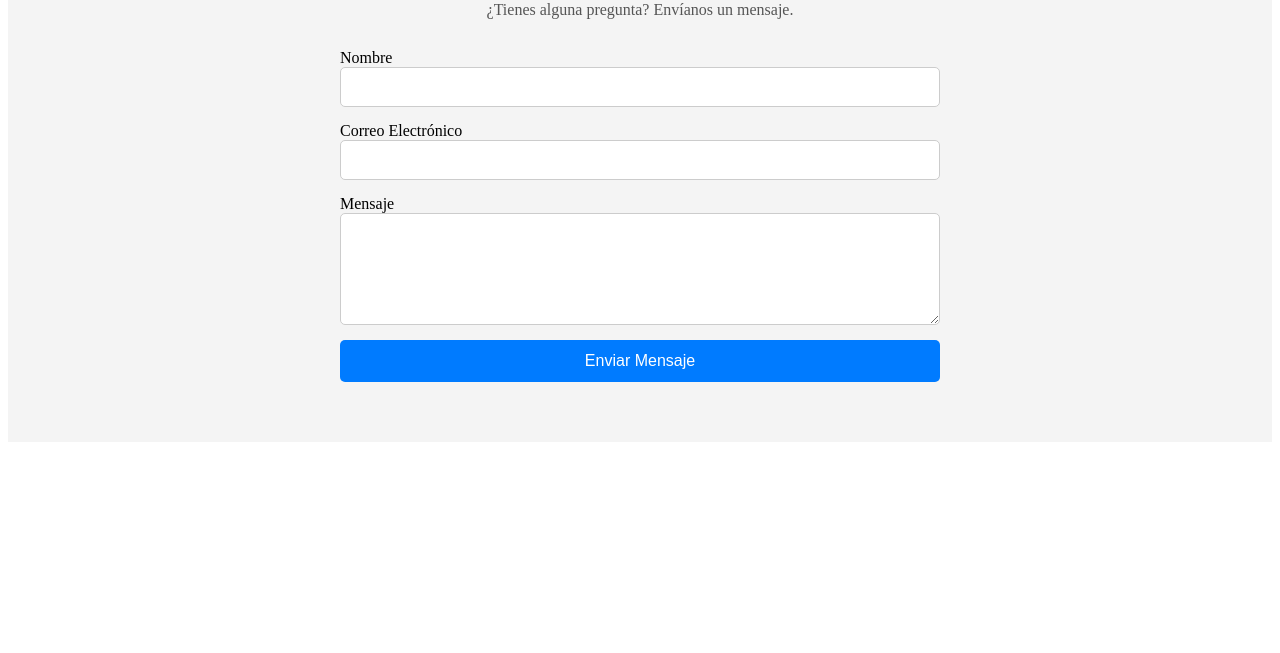
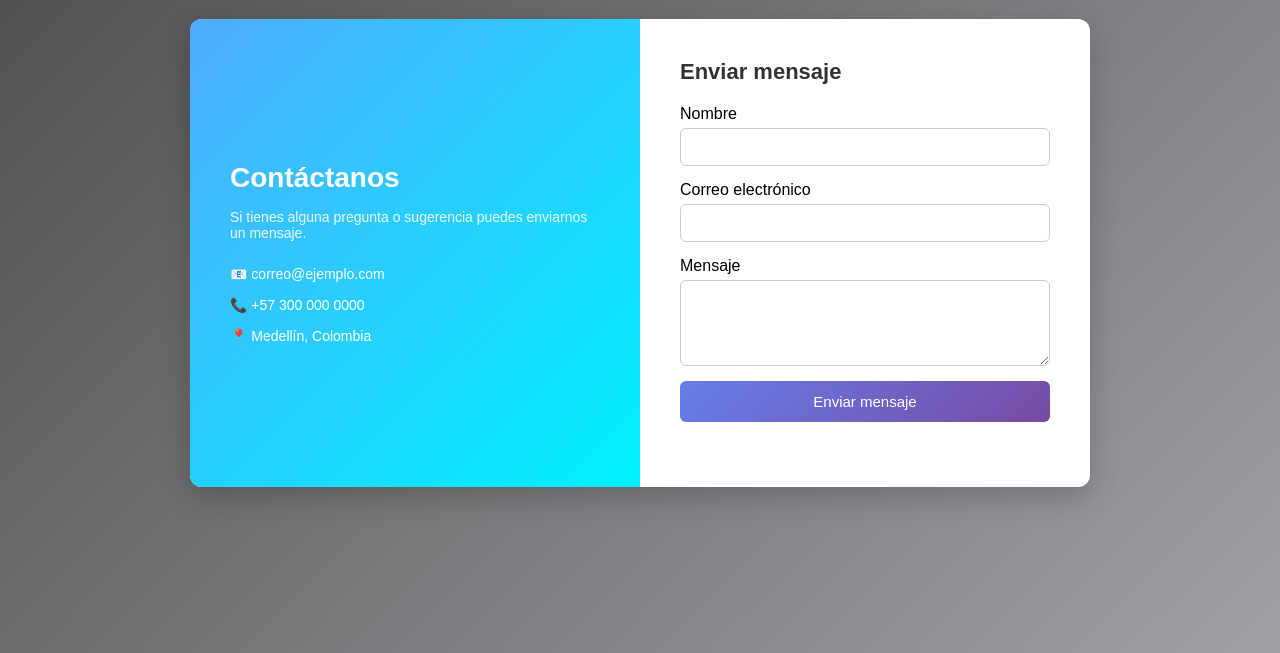
Before and after one commit to ismaelmira-dev/REPO-colaborativo, a plain HTML site: page index.html in a window 1280 px wide. Shown: the part 147-800 px from the top of the page. Drawn offline with Linux system fonts and the light colour scheme.

Commit message:
Cambios y novedades en el formulario (#3)
* feat: agregar seccion de contacto

* fix: ajustes segun review

* feat(): Mejoras y nuevas implementaciones en el formulario

* fix(index.html, script.js, styles.css): Corrección de errores y modificacion de estilos

```diff
--- a/index.html
+++ b/index.html
@@ -1,36 +1,49 @@
 <!DOCTYPE html>
-<html lang="en">
+<html lang="es">
+
 <head>
     <meta charset="UTF-8">
     <meta name="viewport" content="width=device-width, initial-scale=1.0">
+    <title>Formulario de Contacto</title>
     <link rel="stylesheet" href="styles.css">
-    <title>Document</title>
 </head>
+
 <body>
-    <section id="contacto" class="contacto">
-  <div class="container">
-    <h2>Contacto</h2>
-    <p>¿Tienes alguna pregunta? Envíanos un mensaje.</p>
+    <section class="contact-section">
+        <div class="contact-container">
+            <div class="contact-info">
+                <h2>Contáctanos</h2>
+                <p>Si tienes alguna pregunta o sugerencia puedes enviarnos un mensaje.</p>
+                <div class="info-item">📧 correo@ejemplo.com</div>
+                <div class="info-item">📞 +57 300 000 0000</div>
+                <div class="info-item">📍 Medellín, Colombia</div>
+            </div>
 
-    <form action="#" method="POST" class="form-contacto">
-      <div class="form-group">
-        <label for="nombre">Nombre</label>
-        <input type="text" id="nombre" name="nombre" required>
-      </div>
+            <div class="contact-form">
+                <h3>Enviar mensaje</h3>
+                <form id="formulario">
 
-      <div class="form-group">
-        <label for="email">Correo Electrónico</label>
-        <input type="email" id="email" name="email" required>
-      </div>
+                    <div class="input-group">
+                        <label>Nombre</label>
+                        <input type="text" id="nombre" required>
+                    </div>
 
-      <div class="form-group">
-        <label for="mensaje">Mensaje</label>
-        <textarea id="mensaje" name="mensaje" rows="5" required></textarea>
-      </div>
+                    <div class="input-group">
+                        <label>Correo electrónico</label>
+                        <input type="email" id="email" required>
+                    </div>
 
-      <button type="submit">Enviar Mensaje</button>
-    </form>
-  </div>
-</section>
+                    <div class="input-group">
+                        <label>Mensaje</label>
+                        <textarea id="mensaje" rows="4" required></textarea>
+                    </div>
+
+                    <button type="submit">Enviar mensaje</button>
+                    <p id="respuesta"></p>
+                </form>
+            </div>
+        </div>
+    </section>
+    <script src="script.js"></script>
 </body>
 </html>
--- /dev/null
+++ b/script.js
@@ -0,0 +1,22 @@
+const form = document.getElementById("formulario");
+
+form.addEventListener("submit", function(e){
+    e.preventDefault();
+
+    const nombre = document.getElementById("nombre").value;
+    const email = document.getElementById("email").value;
+    const mensaje = document.getElementById("mensaje").value;
+
+    const respuesta = document.getElementById("respuesta");
+
+    if(nombre === "" || email === "" || mensaje === ""){
+        respuesta.textContent = "Por favor completa todos los campos";
+        respuesta.classList.add("error");
+        return;
+    }
+
+    respuesta.textContent = "Mensaje enviado correctamente";
+    respuesta.classList.add("exito");
+
+    form.reset();
+});
--- a/styles.css
+++ b/styles.css
@@ -1,55 +1,131 @@
-.contacto {
-  padding: 60px 20px;
-  background-color: #f4f4f4;
+*{
+margin:0;
+padding:0;
+box-sizing:border-box;
+font-family:Arial, Helvetica, sans-serif;
 }
 
-.container {
-  max-width: 600px;
-  margin: auto;
-  text-align: center;
+body{
+min-height:100vh;
+display:flex;
+align-items:center;
+justify-content:center;
+background:linear-gradient(135deg,#4b4b4d,#a2a0a4);
+padding:20px;
 }
 
-.contacto h2 {
-  margin-bottom: 10px;
-  font-size: 2rem;
+.contact-container{
+display:grid;
+grid-template-columns:1fr 1fr;
+background:white;
+border-radius:12px;
+overflow:hidden;
+max-width:900px;
+width:100%;
+box-shadow:0 10px 30px rgba(0,0,0,0.2);
 }
 
-.contacto p {
-  margin-bottom: 30px;
-  color: #555;
+.contact-info{
+background:linear-gradient(135deg,#4facfe,#00f2fe);
+color:white;
+padding:40px;
+display:flex;
+flex-direction:column;
+justify-content:center;
+gap:15px;
 }
 
-.form-contacto {
-  display: flex;
-  flex-direction: column;
-  gap: 15px;
+.contact-info h2{
+font-size:28px;
 }
 
-.form-group {
-  display: flex;
-  flex-direction: column;
-  text-align: left;
+.contact-info p{
+font-size:14px;
+opacity:0.9;
+margin-bottom:10px;
 }
 
-input,
-textarea {
-  padding: 10px;
-  border: 1px solid #ccc;
-  border-radius: 5px;
-  font-size: 1rem;
+.info-item{
+font-size:14px;
 }
 
-button {
-  padding: 12px;
-  background-color: #007bff;
-  color: white;
-  border: none;
-  border-radius: 5px;
-  cursor: pointer;
-  font-size: 1rem;
-  transition: background 0.3s ease;
+.contact-form{
+padding:40px;
+display:flex;
+flex-direction:column;
+justify-content:center;
 }
 
-button:hover {
-  background-color: #a12121;
+.contact-form h3{
+margin-bottom:20px;
+font-size:22px;
+color:#333;
 }
+
+form{
+display:flex;
+flex-direction:column;
+gap:15px;
+}
+
+.input-group{
+display:flex;
+flex-direction:column;
+gap:5px;
+}
+
+input, textarea{
+padding:10px;
+border:1px solid #ccc;
+border-radius:6px;
+font-size:14px;
+outline:none;
+transition:0.3s;
+}
+
+input:focus, textarea:focus{
+border-color:#667eea;
+box-shadow:0 0 5px rgba(102,126,234,0.4);
+}
+
+button{
+padding:12px;
+border:none;
+border-radius:6px;
+background:linear-gradient(135deg,#667eea,#764ba2);
+color:white;
+font-size:15px;
+cursor:pointer;
+transition:0.3s;
+}
+
+button:hover{
+transform:translateY(-2px);
+opacity:0.9;
+}
+
+#respuesta{
+margin-top:10px;
+font-size:14px;
+font-weight:bold;
+}
+
+.exito{
+color:green;
+}
+
+.error{
+color:red;
+}
+
+@media(max-width:768px){
+
+.contact-container{
+grid-template-columns:1fr;
+}
+
+.contact-info{
+text-align:center;
+}
+
+}
```
Also changed, not shown: 1 other file.
